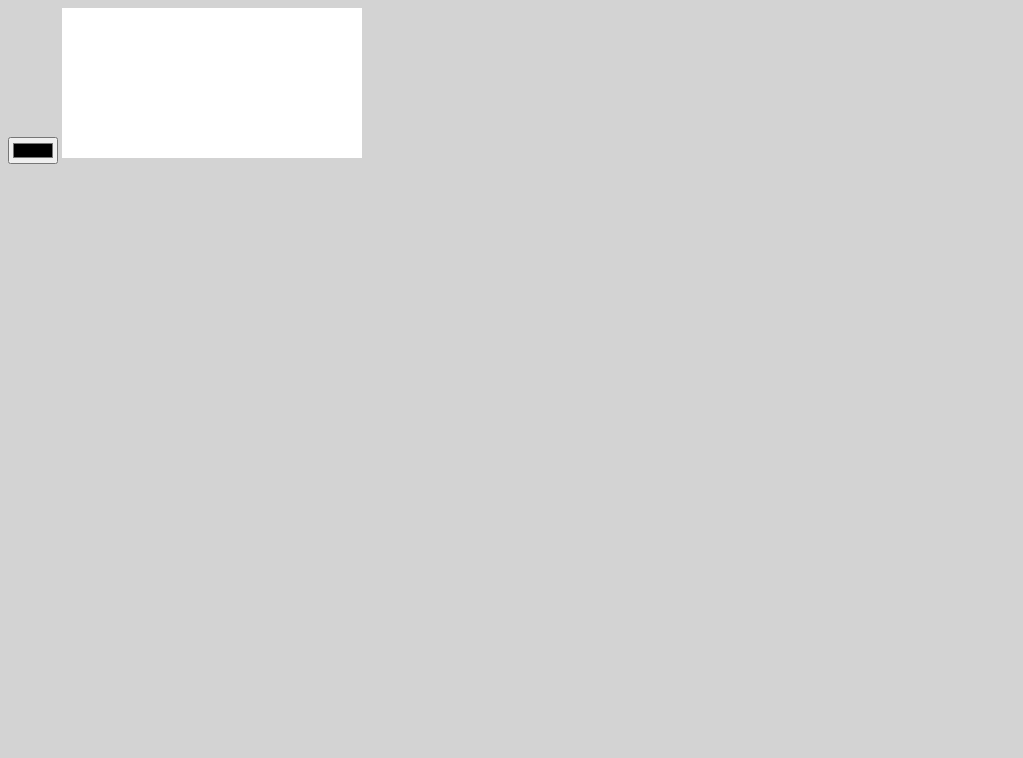
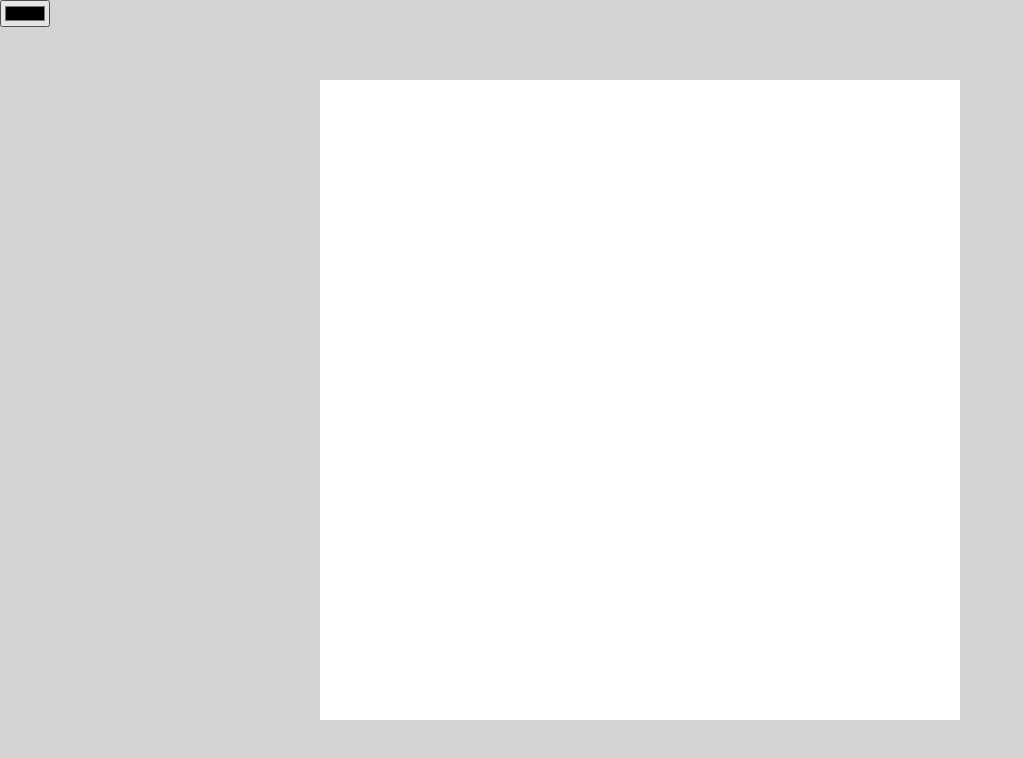
Before and after one commit to w-lfpup/superaction-js, a website: page examples/sketch/index.html in a window 1280 px wide. Shown: the whole page, without its empty margins (0-1023 px from the left). Drawn offline with Linux system fonts and the light colour scheme.

Commit message:
sketch canvas resizes and clears everything

```diff
--- a/examples/counter/mod.js
+++ b/examples/counter/mod.js
@@ -1,4 +1,4 @@
-import { SuperAction } from "superaction";
+import { SuperAction, SuperActionEvent } from "superaction";
 const _superAction = new SuperAction({
     host: document,
     connected: true,
@@ -7,6 +7,8 @@ const _superAction = new SuperAction({
 const countEl = document.querySelector("[count]");
 let count = parseFloat(countEl.textContent ?? "");
 addEventListener("#action", function (e) {
+    if (!(e instanceof SuperActionEvent))
+        return;
     let { action } = e;
     if ("increment" === action) {
         count += 1;
--- a/examples/sketch/actions.ts
+++ b/examples/sketch/actions.ts
@@ -1,6 +1,8 @@
 interface CanvasParams {
     top: number;
     left: number;
+    width: number;
+    height: number;
 }
 
 interface PenParams {
--- a/examples/sketch/index.html
+++ b/examples/sketch/index.html
@@ -9,11 +9,19 @@
             }
 
             body {
-                min-height: 100dvh;
+                margin: 0;
+                display: grid;
+                grid-template-columns: 1fr min(80dvw, 80dvh) 1fr;
+                grid-template-rows: 1fr min(80dvw, 80dvh) 1fr;
+                block-size: 100dvh;
             }
 
             canvas {
                 background-color: white;
+                grid-column-start: 2;
+                grid-row-start: 2;
+                block-size: 100%;
+                inline-size: 100%;
             }
         </style>
         <script type="importmap">
--- a/examples/sketch/mod.js
+++ b/examples/sketch/mod.js
@@ -12,6 +12,10 @@ const _superAction = new SuperAction({
 const worker = new Worker("worker.js", { type: "module" });
 const canvas = document.querySelector("canvas");
 const offscreenCanvas = canvas.transferControlToOffscreen();
+const resizeObserver = new ResizeObserver(function () {
+    sendCanvasParams();
+});
+resizeObserver.observe(canvas);
 addEventListener("#action", function (e) {
     let { action, target, sourceEvent } = e;
     if ("set_color" === action) {
@@ -32,12 +36,10 @@ function setupCanvas() {
 }
 function sendCanvasParams() {
     let { top, left } = canvas.getBoundingClientRect();
-    // top = Math.round(top);
-    // left = Math.round(left);
-    console.log(canvas.getBoundingClientRect());
+    let { clientWidth, clientHeight } = canvas;
     worker.postMessage({
         action: "set_canvas_params",
-        params: { top, left },
+        params: { top, left, width: clientWidth, height: clientHeight },
     });
 }
 function sendPointerMessage(action, e) {
--- a/examples/sketch/worker.js
+++ b/examples/sketch/worker.js
@@ -7,13 +7,16 @@ self.addEventListener("message", function (e) {
     if ("setup_canvas" === data.action) {
         canvas = data.offscreenCanvas;
         ctx = canvas.getContext("2d");
+    }
+    if ("set_canvas_params" === data.action) {
+        canvas.width = data.params.width;
+        canvas.height = data.params.height;
+        canvasParams = data.params;
         if (ctx) {
-            ctx.lineWidth = 4;
+            console.log("setup canvas");
+            ctx.lineWidth = 10;
             ctx.lineCap = "round";
         }
-    }
-    if ("set_canvas_params" === data.action) {
-        canvasParams = data.params;
     }
     if ("set_color" === data.action) {
         if (ctx)
```
Also changed, not shown: examples/sketch/mod.ts (+13 -5 lines), examples/sketch/worker.ts (+9 -6 lines), dist/mod.d.ts.
